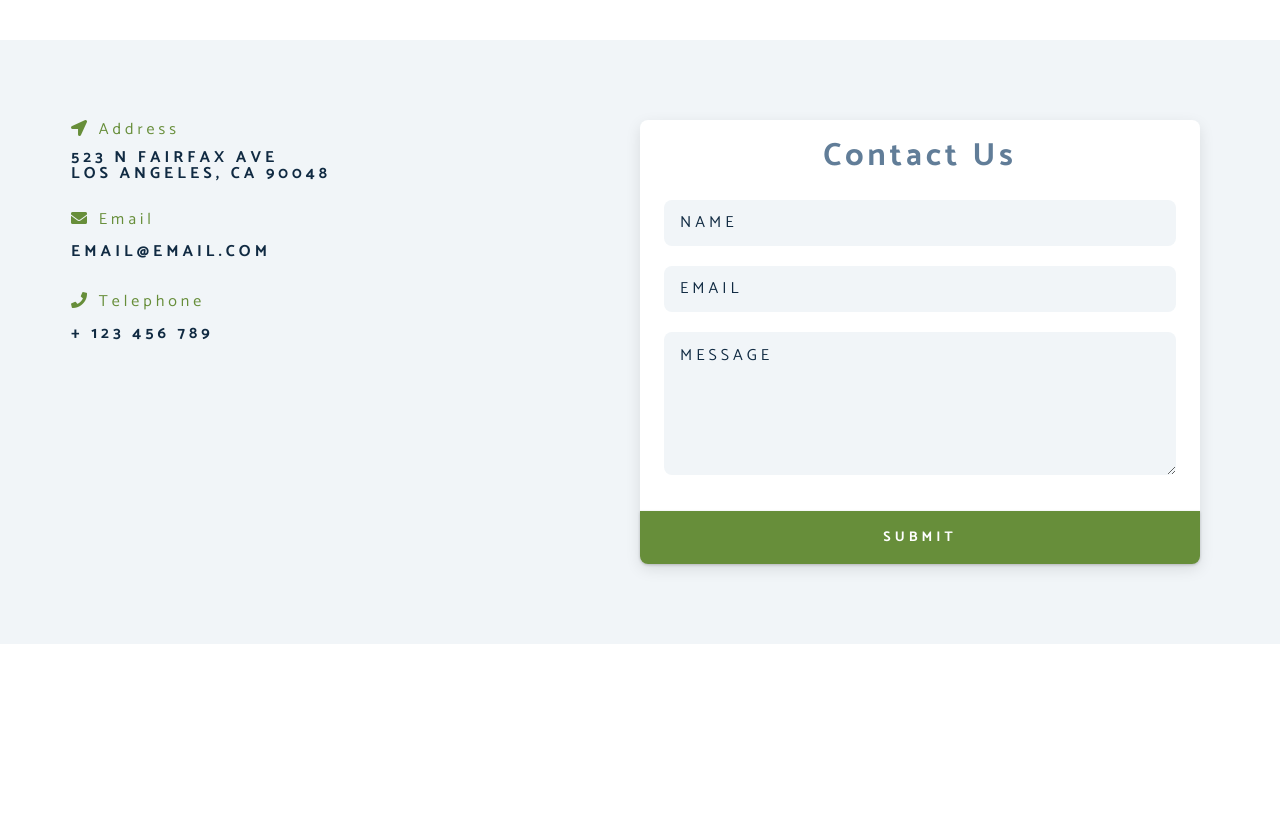
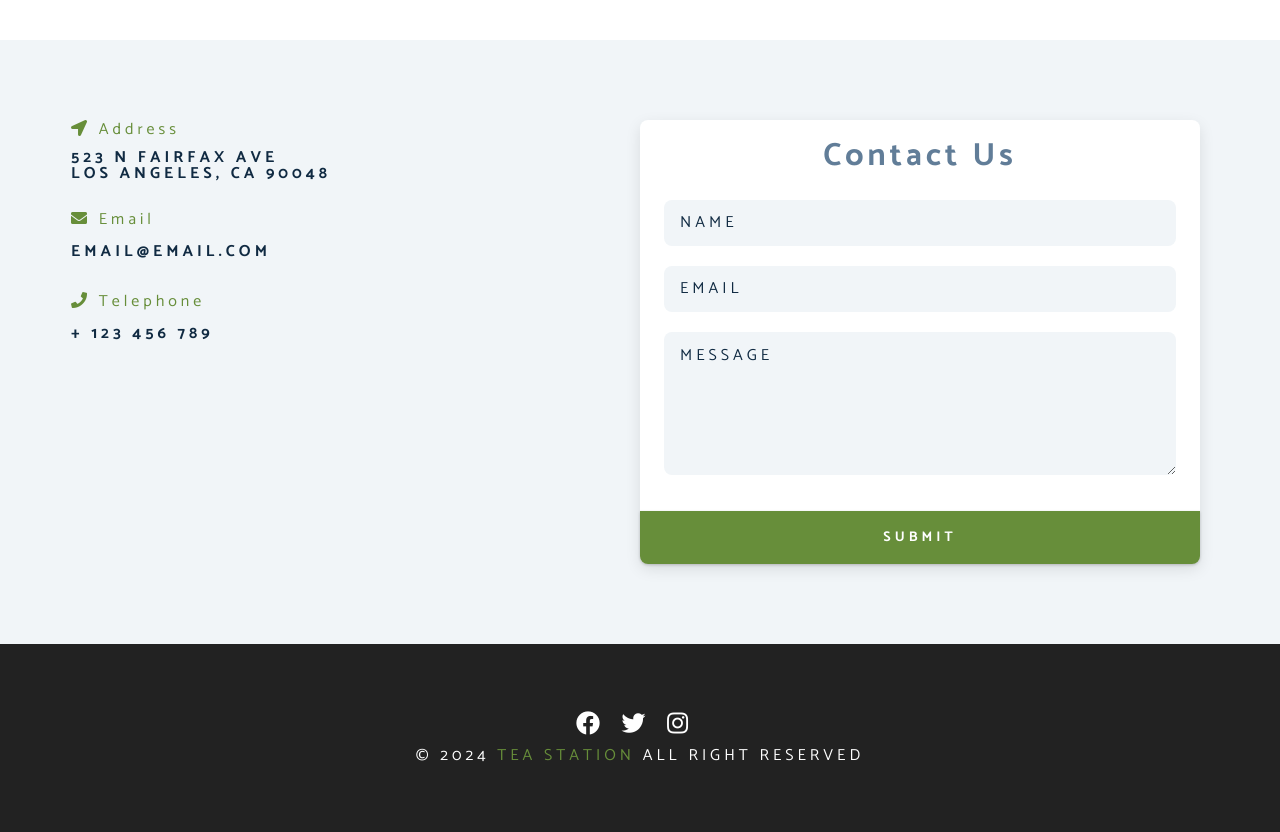
Before and after one commit to xAhmadRaza/Tea-Station, a plain HTML site: page index.html in a window 1280 px wide. Shown: the part 2943-3775 px from the top of the page. Before the commit the page ends 3587 px from the top, so only its background shows below. Drawn offline with Linux system fonts and the light colour scheme; a web font is replaced by a local one.

Commit message:
feat: add footer

```diff
--- a/css/styles.css
+++ b/css/styles.css
@@ -513,7 +513,7 @@ p {
 }
 /*
 ===================================
-|| CONTACT                 |
+|| CONTACT                        |
 ===================================
 */
 
@@ -605,3 +605,41 @@ p {
     width: 50%;
   }
 }
+/*
+===================================
+|| fOOTER                         |
+===================================
+*/
+
+.footer {
+  background-color: #222;
+  text-align: center;
+}
+.social__icon {
+  color: var(--CLR-WHITE);
+  font-size: 1.5rem;
+  margin-inline-end: 1rem;
+  transition: var(--TRANSITION-PRIMARY);
+}
+.social__icon:hover {
+  color: var(--CLR-PRIMARYs);
+}
+.copyright {
+  margin-block-start: 1.25rem;
+  font-style: normal;
+  font-weight: 400;
+  letter-spacing: var(--LETTER-SPACING-PRIMARY);
+  line-height: 1.25;
+  color: var(--CLR-WHITE);
+  text-transform: uppercase;
+  font-size: 0.875rem;
+}
+@media screen and (min-width: 50em) {
+  .copyright {
+    font-size: 1rem;
+    line-height: 1;
+  }
+}
+.brand__name {
+  color: var(--CLR-PRIMARY);
+}
--- a/index.html
+++ b/index.html
@@ -16,6 +16,8 @@
     />
     <!-- custom css -->
     <link rel="stylesheet" href="./css/styles.css" />
+
+    <script src="./js/script.js" defer></script>
   </head>
   <body>
     <!-- start of heeder/navbar -->
@@ -425,6 +427,28 @@
       </section>
       <!-- end contact section -->
     </main>
-    <script src="app.js"></script>
+    <!-- footer -->
+    <footer class="footer">
+      <section class="section__center">
+        <div class="social__icons">
+          <!-- start social icon -->
+          <a href="#" class="social__icon"> <i class="fab fa-facebook"></i> </a>
+          <!-- end of social icon -->
+          <!-- start social icon -->
+          <a href="#" class="social__icon"> <i class="fab fa-twitter"></i> </a>
+          <!-- end of social icon -->
+          <!-- start social icon -->
+          <a href="#" class="social__icon">
+            <i class="fab fa-instagram"></i>
+          </a>
+          <!-- end of social icon -->
+        </div>
+
+        <small class="copyright">
+          &copy; <time id="copyright__date"></time>
+          <span class="brand__name">tea station</span> all right reserved</small
+        >
+      </section>
+    </footer>
   </body>
 </html>
--- /dev/null
+++ b/js/script.js
@@ -0,0 +1,3 @@
+const copyrightEL = document.querySelector("#copyright__date");
+// copyright date setup
+copyrightEL.textContent = new Date().getFullYear();
```
